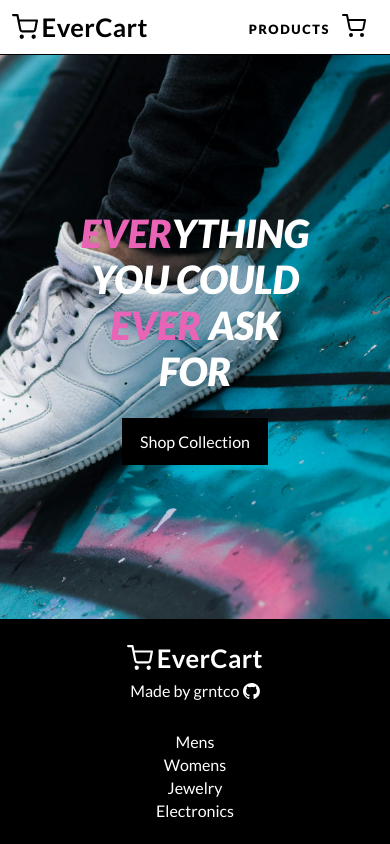
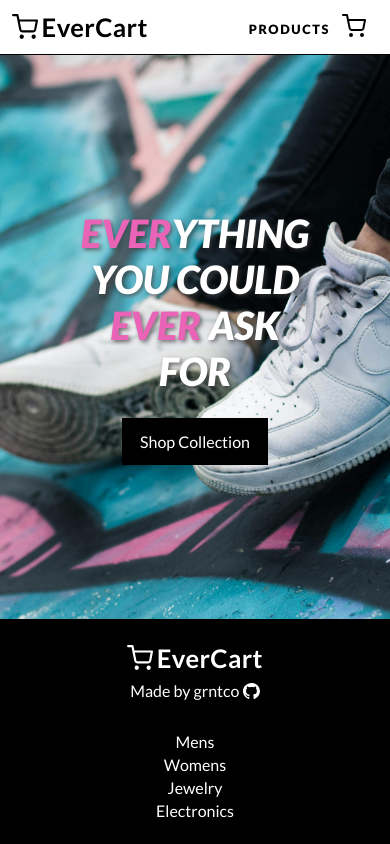
Before and after one commit to grntco/shopping-cart, a React (Vite) app: page / in a window 390 px wide. Built offline with nearby package versions, Linux system fonts and the light colour scheme.

Commit message:
added media query, added text shadow to h1

```diff
--- a/src/components/pages/home/HomePage.jsx
+++ b/src/components/pages/home/HomePage.jsx
@@ -1,12 +1,26 @@
 import styled from 'styled-components'
 import heroImage from '../../../assets/images/hero-image.jpg'
 import ButtonLink from '../../reusables/buttons/ButtonLink'
+
+const HomePage = () => {
+    return (
+        <HomeSection data-testid='home-section'>
+            <h1 data-testid='home__hero-title'>
+                <span>Ever</span>ything You Could
+                <br />
+                <span>Ever</span> Ask For
+            </h1>
+            <ButtonLink to='/products'>Shop Collection</ButtonLink>
+        </HomeSection>
+    )
+}
 
 const HomeSection = styled.section`
     background-image: ${`url(${heroImage})`};
     background-size: cover;
     background-position: top right;
     background-repeat: no-repeat;
+    background-color: var(--tertiary-bg-color);
     flex-grow: 1;
     padding: 48px 96px;
     display: flex;
@@ -22,24 +36,17 @@ const HomeSection = styled.section`
         text-transform: uppercase;
         font-weight: 900;
         color: var(--tertiary-txt-color);
+        text-shadow: 2px 2px 4px rgba(57, 57, 57, 0.717);
 
         span {
             color: var(--accent-color);
         }
     }
+
+    @media (max-width: 600px) {
+        background-position: top center;
+    }
+
 `
 
-const HomePage = () => {
-    return (
-        <HomeSection data-testid='home-section'>
-            <h1 data-testid='home__hero-title'>
-                <span>Ever</span>ything You Could
-                <br />
-                <span>Ever</span> Ask For
-            </h1>
-            <ButtonLink to='/products'>Shop Collection</ButtonLink>
-        </HomeSection>
-    )
-}
-
 export default HomePage
```
